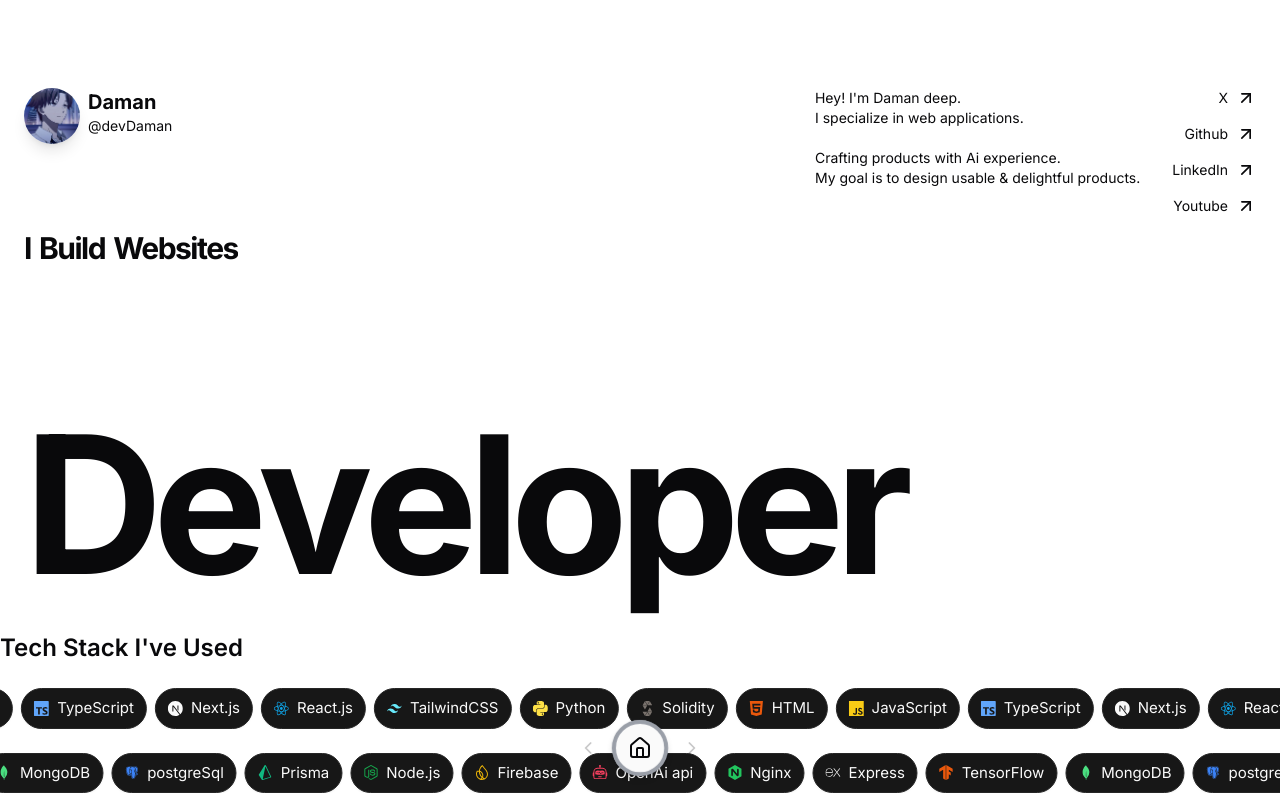
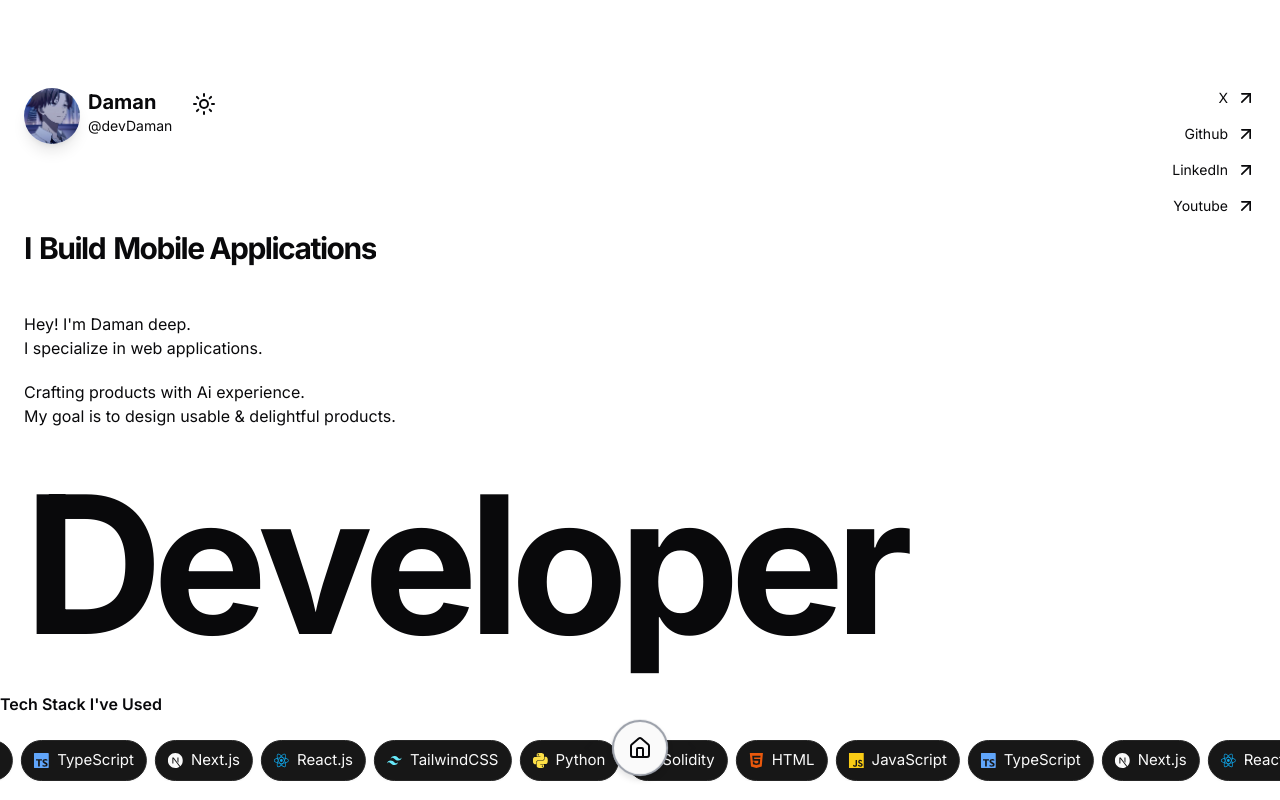
Before and after one commit to damandeep611/dev-blog, a Next.js app: page / in a window 1280 px wide. Shown: the top 800 px of the page. Built offline with nearby package versions, Linux system fonts and the light colour scheme.

Commit message:
bit touc

```diff
--- a/app/components/layout/DockSwipe.tsx
+++ b/app/components/layout/DockSwipe.tsx
@@ -16,6 +16,7 @@ export default function DockSwipe() {
 
   // motion values for drag interactions
   const x = useMotionValue(0);
+  const dragX = useMotionValue(0);
 
   // to transform the x motino value to opacity for side nav labels
   const leftLabelOpacity = useTransform(x, [-50, -20, 0], [1, 0.8, 0]);
@@ -27,8 +28,18 @@ export default function DockSwipe() {
     [-100, -50, 0, 50, 100],
     [0.8, 0.9, 1, 0.9, 0.8]
   );
+
+  // adding visual progress indicator
+  const progressRadius = useTransform(
+    x,
+    [-100, -50, 0, 50, 100],
+    [100, 50, 0, 50, 100]
+  );
+
+  // state variables
   const [isDragging, setIsDragging] = useState(false);
   const [showonMobile, setShowOnMobile] = useState(false);
+  const [thresholdCrossed, setThresholdCrossed] = useState(false);
 
   //check to see on mobile screen
   useEffect(() => {
@@ -54,6 +65,22 @@ export default function DockSwipe() {
     }
     //reset position
     x.set(0);
+  };
+
+  // handle drag motion
+  const handleDrag = (_: any, info: any) => {
+    dragX.set(info.offset.x);
+
+    // Threshold feedback
+    if (Math.abs(info.offset.x) > 45 && !thresholdCrossed) {
+      setThresholdCrossed(true);
+      // Vibrate if supported
+      if (navigator.vibrate) {
+        navigator.vibrate(10);
+      }
+    } else if (Math.abs(info.offset.x) <= 45) {
+      setThresholdCrossed(false);
+    }
   };
 
   // handle click for non - home pages
@@ -86,6 +113,7 @@ export default function DockSwipe() {
           drag={isHomePage ? "x" : false}
           dragConstraints={{ left: 0, right: 0 }}
           style={{ x, scale }}
+          onDrag={handleDrag}
           onDragStart={() => setIsDragging(true)}
           onDragEnd={handleDragEnd}
           onClick={handleClick}
@@ -108,7 +136,11 @@ export default function DockSwipe() {
             <>
               <Home className="w-6 h-6" />
               <motion.div
-                className="absolute inset-0 rounded-full border-4 border-gray-500"
+                className="absolute inset-0 rounded-full border-2 border-gray-500"
+                style={{
+                  clipPath: `circle(${progressRadius}% at center)`,
+                  opacity: 0.5,
+                }}
                 animate={{ scale: [1, 1.1, 1], opacity: [0.7, 0.3, 0.7] }}
                 transition={{
                   duration: 2,
--- a/app/components/ui/HeroSection.tsx
+++ b/app/components/ui/HeroSection.tsx
@@ -7,6 +7,7 @@ import React from "react";
 import { IntroHeadingAni } from "./IntroHeadingAni";
 import Link from "next/link";
 import { ArrowUpRight } from "lucide-react";
+import { ThemeSwitcher } from "../layout/ThemeSwitcher";
 
 export default function HeroSection() {
   // Animation variants for text reveal
@@ -96,10 +97,49 @@ export default function HeroSection() {
                 @devDaman
               </motion.p>
             </div>
+            <ThemeSwitcher />
           </div>
           {/* info in hero header and navigation */}
-          <div className="flex text-sm  items-start justify-between gap-8 ">
+
           {/* Introduction text */}
+
+          {/* Right section - Social links */}
+          <div className="flex flex-col items-start md:items-end justify-center gap-4">
+            {socialLinks.map((link) => (
+              <motion.div
+                key={link.name}
+                className="overflow-hidden"
+                whileHover={{ x: 5 }}
+                transition={{ type: "spring", stiffness: 400, damping: 10 }}
+              >
+                <Link
+                  href={link.url}
+                  target="_blank"
+                  rel="noopener noreferrer"
+                  className="flex items-center gap-2 text-sm  hover:text-gray-300 transition-colors"
+                >
+                  {link.name}
+                  <ArrowUpRight className="w-5 h-5" />
+                </Link>
+              </motion.div>
+            ))}
+          </div>
+        </header>
+
+        {/* Animated Intro */}
+        <motion.div
+          initial={{ opacity: 0, y: 20 }}
+          animate={{ opacity: 1, y: 0 }}
+          transition={{ duration: 0.5, delay: 0.4 }}
+          className="mb-8 flex justify-start"
+        >
+          <div className="relative overflow-hidden">
+            <IntroHeadingAni
+              text="I Build"
+              rotatingWords={["Web apps", "Mobile Applications", "AI Agents"]}
+            />
+          </div>
+        </motion.div>
         <div className="max-w-md ">
           <motion.p
             custom={0}
@@ -136,46 +176,7 @@ export default function HeroSection() {
           </motion.p>
         </div>
 
-            {/* Right section - Social links */}
-            <div className="flex flex-col items-start md:items-end justify-center gap-4">
-              {socialLinks.map((link) => (
-                <motion.div
-                  key={link.name}
-                  className="overflow-hidden"
-                  whileHover={{ x: 5 }}
-                  transition={{ type: "spring", stiffness: 400, damping: 10 }}
-                >
-                  <Link
-                    href={link.url}
-                    target="_blank"
-                    rel="noopener noreferrer"
-                    className="flex items-center gap-2 text-sm  hover:text-gray-300 transition-colors"
-                  >
-                    {link.name}
-                    <ArrowUpRight className="w-5 h-5" />
-                  </Link>
-                </motion.div>
-              ))}
-            </div>
-          </div>
-        </header>
-
-        {/* Animated Intro */}
-        <motion.div
-          initial={{ opacity: 0, y: 20 }}
-          animate={{ opacity: 1, y: 0 }}
-          transition={{ duration: 0.5, delay: 0.4 }}
-          className="mb-8 flex justify-center md:justify-start"
-        >
-          <div className="relative overflow-hidden">
-            <IntroHeadingAni
-              text="I Build"
-              rotatingWords={["Web apps", "Websites", "AI Agents"]}
-            />
-          </div>
-        </motion.div>
-
-        <div className="mt-12 sm:mt-20 md:mt-32 flex flex-wrap">
+        <div className="mt-6 sm:mt-8 md:mt-10 flex flex-wrap">
           {devLetter.map((letter, index) => (
             <motion.span
               key={index}
@@ -183,7 +184,7 @@ export default function HeroSection() {
               initial="hidden"
               animate="visible"
               variants={letterVariants}
-              className="text-6xl sm:text-8xl md:text-9xl lg:text-[12rem] font-bold tracking-tighter"
+              className="text-8xl sm:text-8xl md:text-9xl lg:text-[12rem] font-bold tracking-tighter"
             >
               {letter}
             </motion.span>
--- a/app/components/ui/IntroHeadingAni.tsx
+++ b/app/components/ui/IntroHeadingAni.tsx
@@ -49,7 +49,7 @@ export function IntroHeadingAni({
   };
 
   return (
-    <div className="flex flex-wrap justify-center items-center">
+    <div className="flex flex-wrap justify-start items-center">
       {/* Animate main text words */}
       {mainWords.map((word, i) => (
         <motion.div
--- a/app/components/ui/skills.tsx
+++ b/app/components/ui/skills.tsx
@@ -4,19 +4,19 @@ import { BACKEND_TECH, FRONTEND_TECH, stacksProps } from "@/app/constants/skills
 import Marquee from "react-fast-marquee"
 
 const SkillsMarquee = ()=> {
-  return(
+  return (
     <section aria-label="tech-stacks" className="my-4">
-      <h2 className="text-2xl font-semibold my-6">Tech Stack I've Used</h2>
+      <h2 className="text-md font-semibold my-6">Tech Stack I've Used</h2>
       <div className="w-full space-y-6">
         <Marquee autoFill pauseOnHover speed={20}>
-          <SkillsList stacks={FRONTEND_TECH}/>
+          <SkillsList stacks={FRONTEND_TECH} />
         </Marquee>
         <Marquee autoFill pauseOnHover direction="right" speed={20}>
-          <SkillsList stacks={BACKEND_TECH}/>
+          <SkillsList stacks={BACKEND_TECH} />
         </Marquee>
       </div>
     </section>
-  )
+  );
 }
 
 export default SkillsMarquee;
```
Lines whose indentation alone changed are shown as unchanged.
